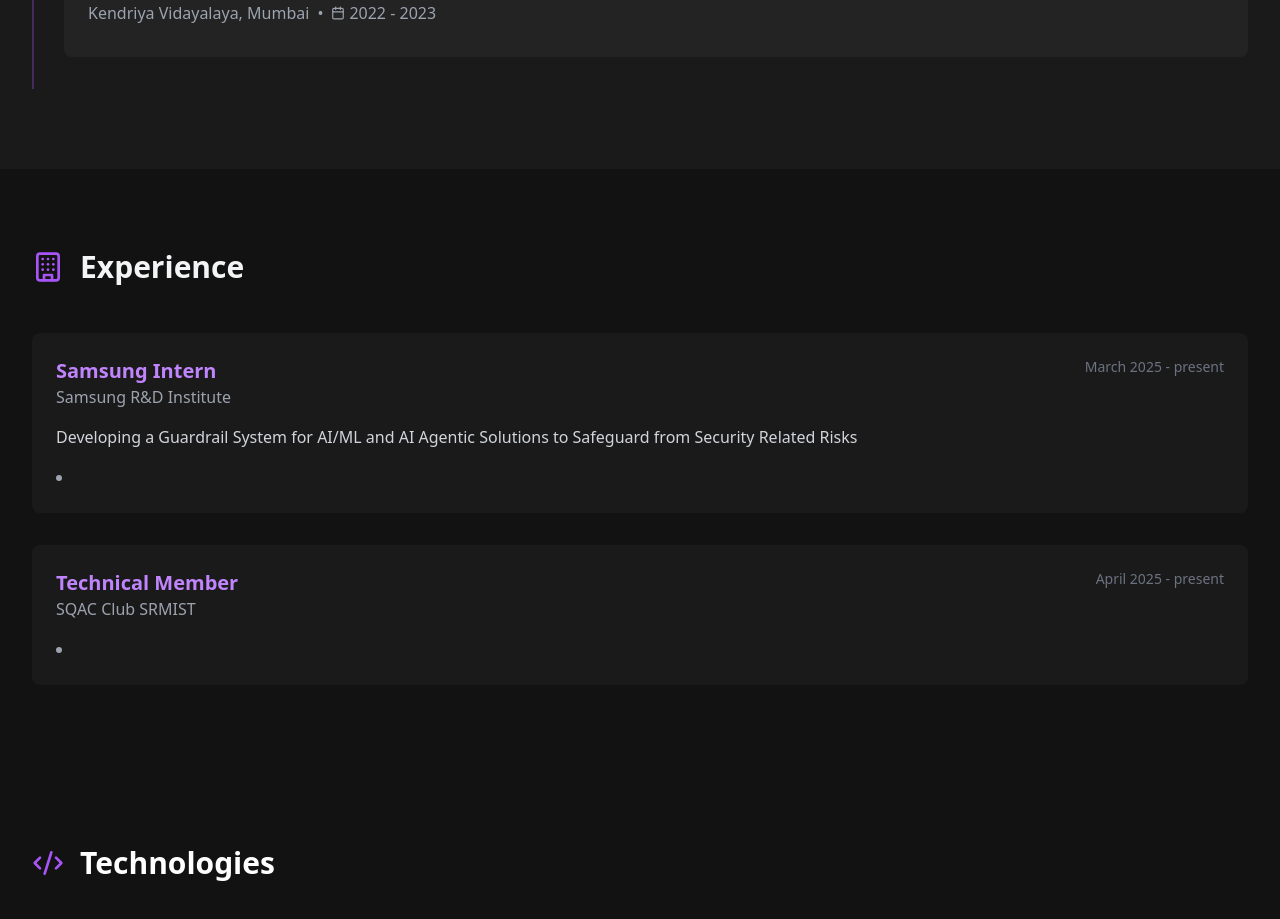
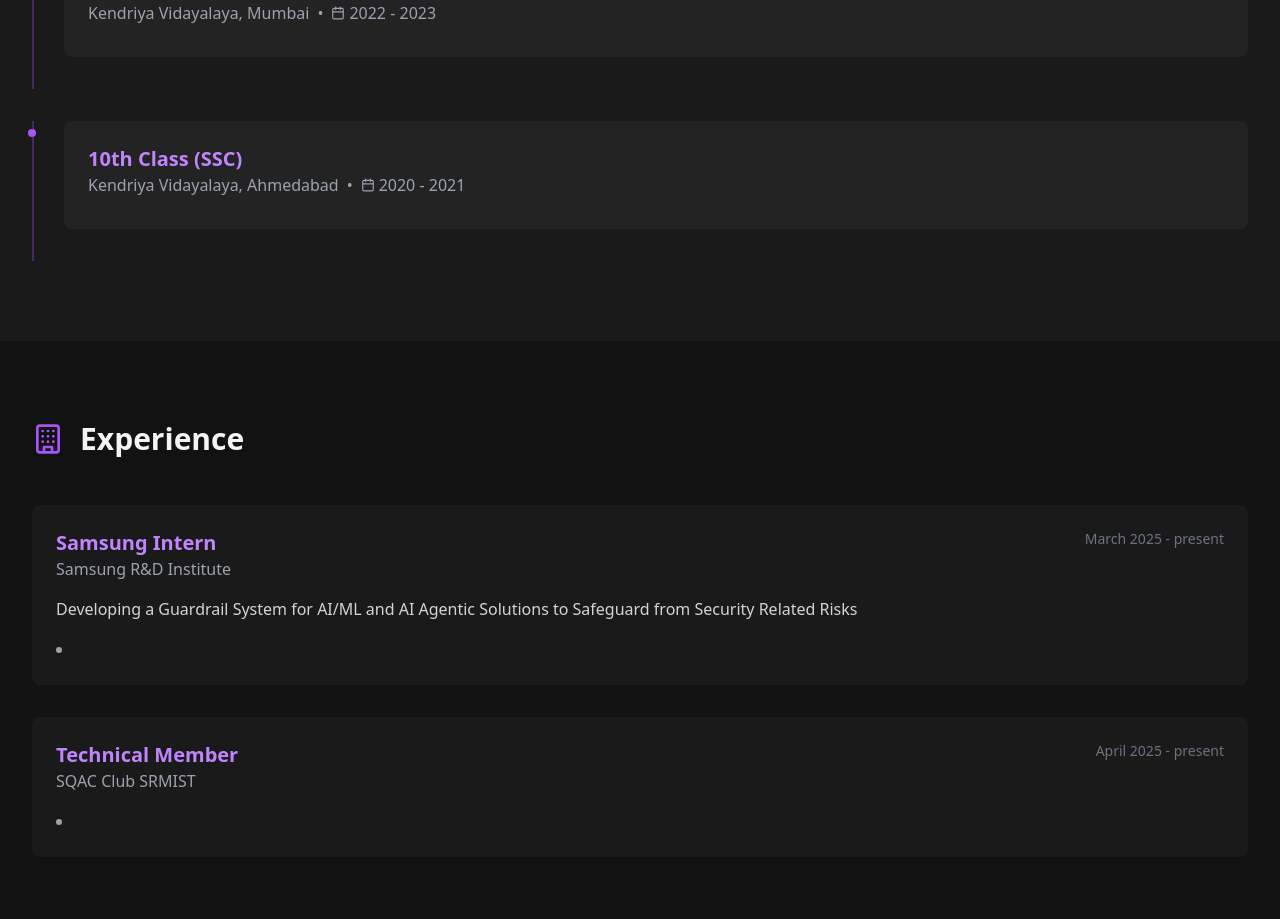
Before and after one commit to Aditya-Chaudhary-7724/Personal-Portfolio-2.0, a React (Vite) app in the folder Personal-Portfolio-main/: page / in a window 1280 px wide. Shown: the part 1887-2806 px from the top of the page. Built offline with nearby package versions, Linux system fonts and the light colour scheme.

Commit message:
feat : education

```diff
--- a/Personal-Portfolio-main/src/components/Education.jsx
+++ b/Personal-Portfolio-main/src/components/Education.jsx
@@ -14,6 +14,13 @@
       degree: "12th Class (HSC)",
       school: "Kendriya Vidayalaya, Mumbai",
       period: "2022 - 2023",
+      description:
+        "",
+    },
+    {
+      degree: "10th Class (SSC)",
+      school: "Kendriya Vidayalaya, Ahmedabad",
+      period: "2020 - 2021",
       description:
         "",
     },
```
